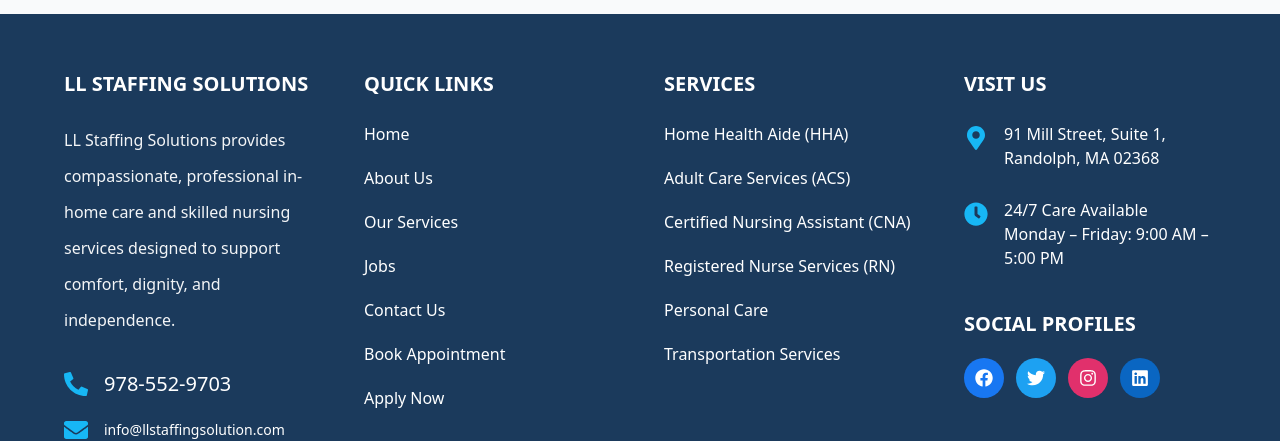
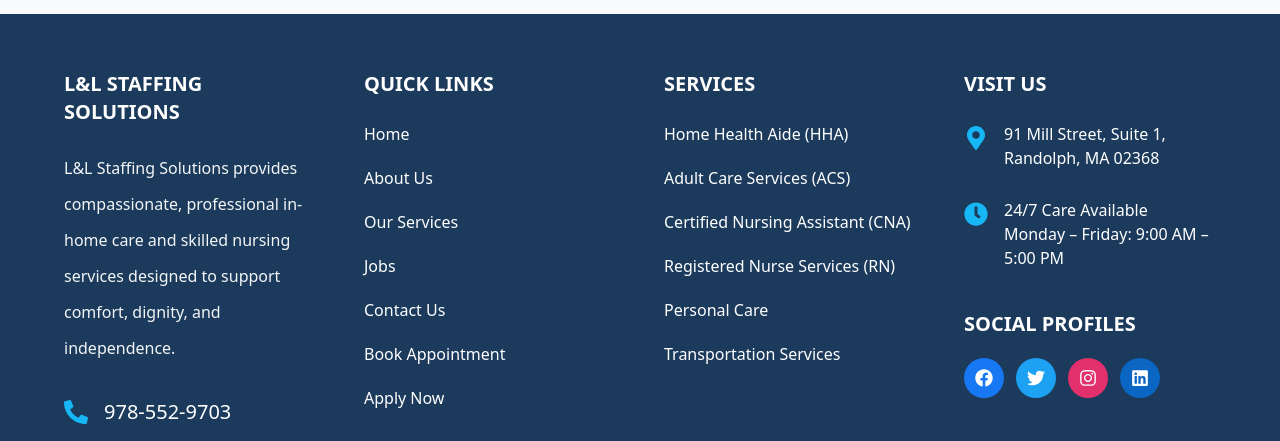
Before and after one commit to Emitteremit1211/L-Lhealthcare, a React (Vite) app: page /jobs in a window 1280 px wide. Shown: the part 836-1277 px from the top of the page. Built offline with nearby package versions, Linux system fonts and the light colour scheme; no server answers.

Commit message:
loader updated

```diff
--- a/src/components/Footer.jsx
+++ b/src/components/Footer.jsx
@@ -22,11 +22,11 @@
                 {/* Column 1 */}
                 <div>
                     <h2 className="text-xl font-bold uppercase mb-6">
-                        LL STAFFING SOLUTIONS
+                        L&L STAFFING SOLUTIONS
                     </h2>
 
                     <p className="text-md leading-9 text-white/95 mb-8 max-w-sm">
-                        LL Staffing Solutions provides compassionate, professional in-home care
+                        L&L Staffing Solutions provides compassionate, professional in-home care
                         and skilled nursing services designed to support comfort, dignity,
                         and independence.
                     </p>
--- a/src/components/Navbar.jsx
+++ b/src/components/Navbar.jsx
@@ -70,9 +70,9 @@
             >
                 <div className="flex items-center justify-between px-4 py-3 border-b border-white/20">
                     <div className="flex items-center gap-2">
-                        <img src={logo} alt="LL Staffing Solution" className="h-10 w-auto" />
+                        <img src={logo} alt="L&L Staffing Solution" className="h-10 w-auto" />
                         <span className="text-white font-bold text-sm font-serif">
-                            LL Staffing Solution
+                            L&L Staffing Solution
                         </span>
                     </div>
                     <button
```
Also changed, not shown: src/assets/logo.jpeg.
